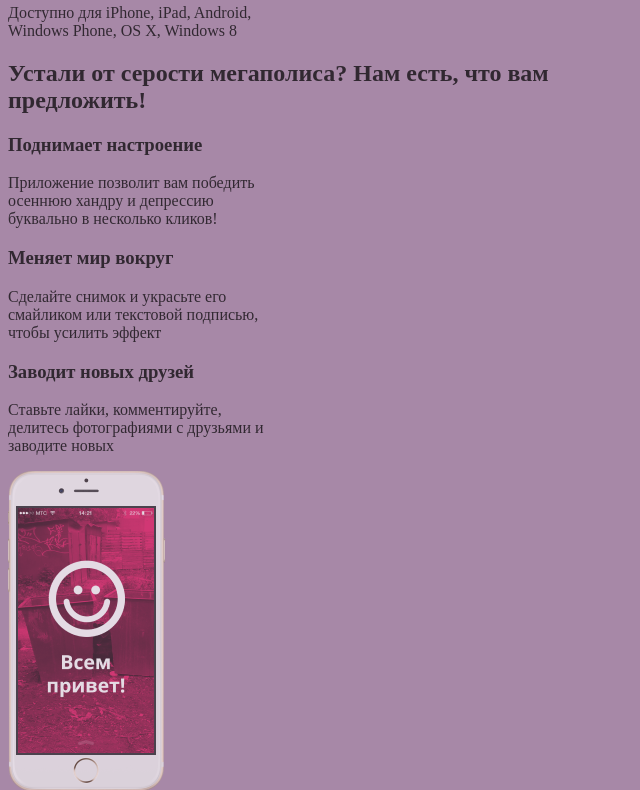
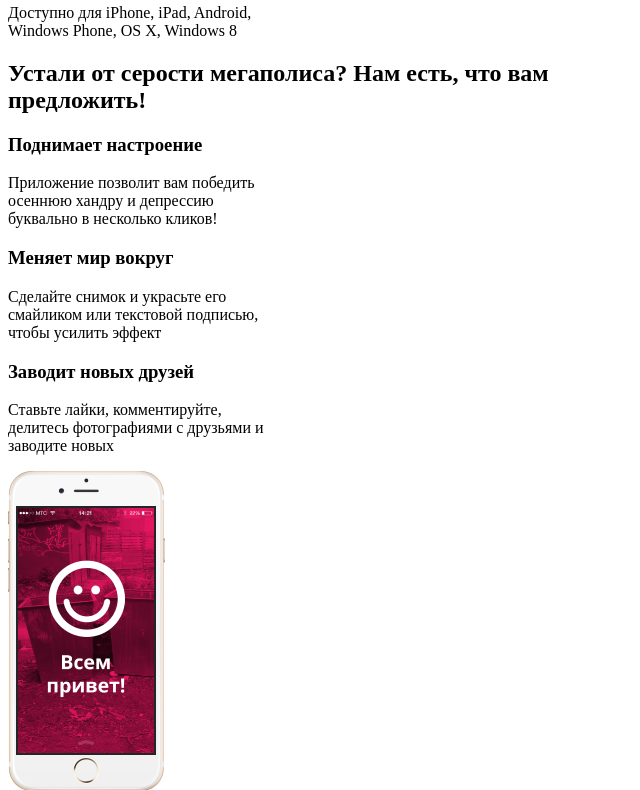
Before and after one commit to Zhukov571/108534-pink-21, a website: page index.html in a window 1280 px wide. Shown: the part 329-1119 px from the top of the page, without its empty margins (0-640 px from the left). Drawn offline with Linux system fonts and the light colour scheme.

Commit message:
remuved extra code

```diff
--- a/index.html
+++ b/index.html
@@ -7,10 +7,7 @@
   <title>Document</title>
 </head>
 
-<body class="body" style="
-background: #a788a7;
-opacity: 0.7;
-">
+<body class="body">
 
   <header class="header">
     <div class="container">
```
